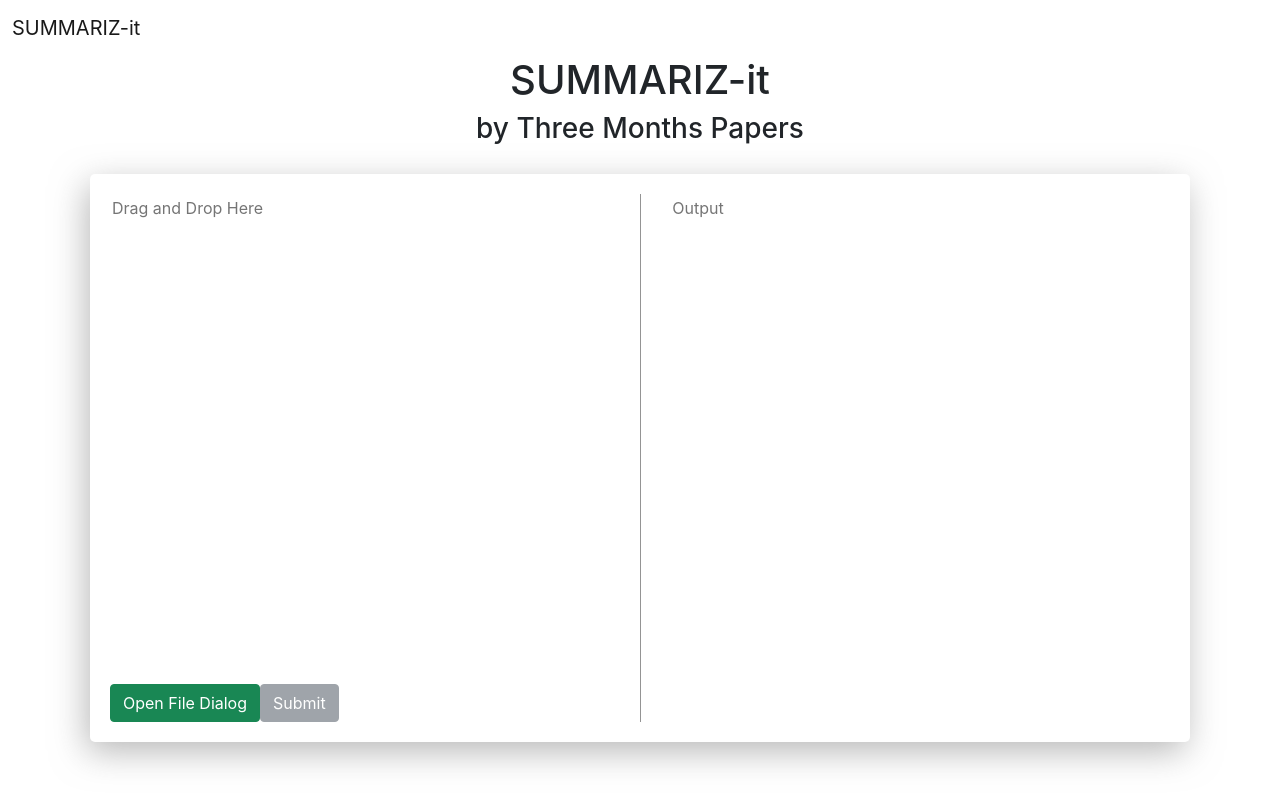
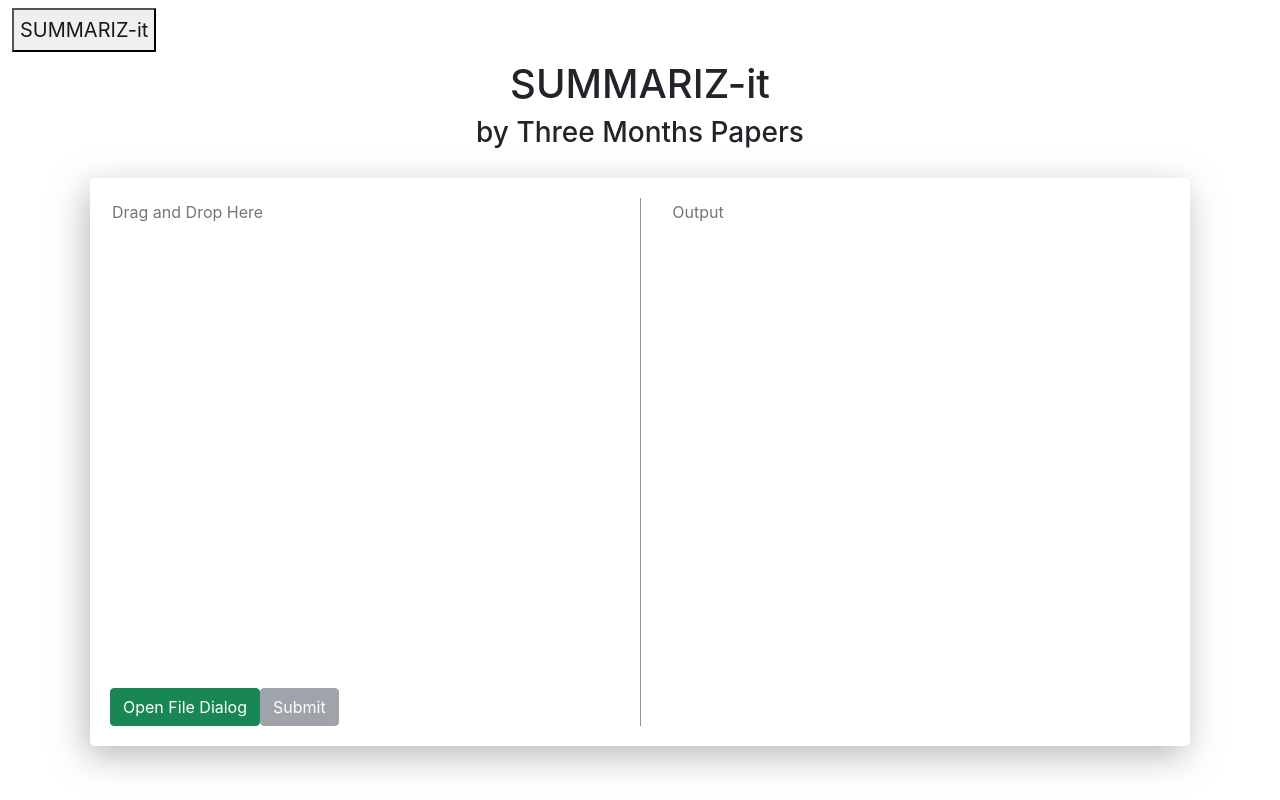
Before and after one commit to yosua1010101/three-months-papers, a React (Create React App) app in the folder frontend-web/: page / in a window 1280 px wide. Built offline with nearby package versions, Linux system fonts and the light colour scheme.

Commit message:
Restyled brand

```diff
--- a/frontend-web/src/component/common/Header.js
+++ b/frontend-web/src/component/common/Header.js
@@ -3,7 +3,7 @@ export default function Header(){
         <header>
             <nav className="navbar navbar-expand navbar-light">
                 <div className="container-fluid">
-                    <a className="navbar-brand" href="#">SUMMARIZ-it</a>
+                    <button className="navbar-brand">SUMMARIZ-it</button>
                 </div>
             </nav>
         </header>
```
